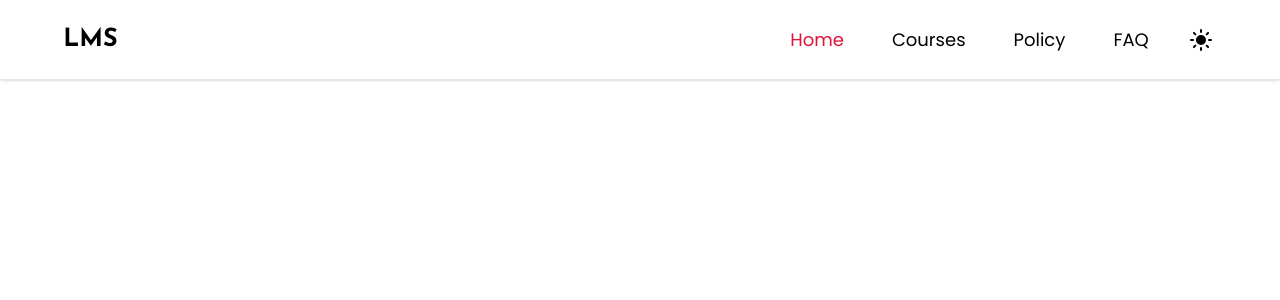
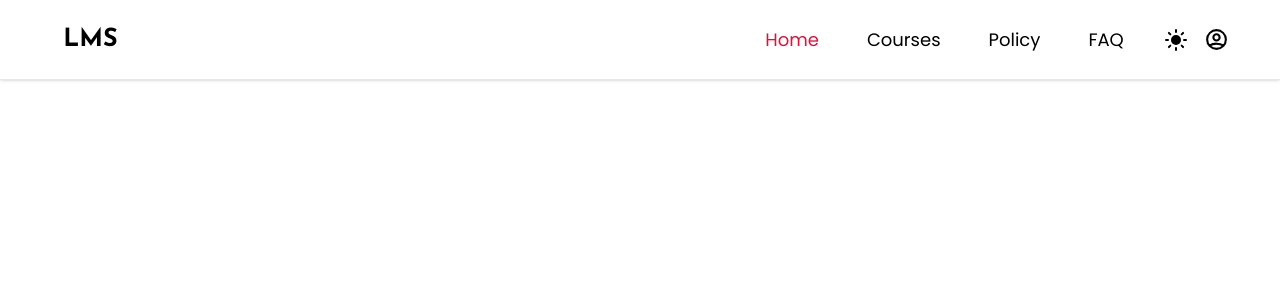
Before and after one commit to rawbil/Advanced-Learning-Management-System, a Next.js app in the folder client/: page / in a window 1280 px wide. Shown: the top 300 px of the page. Built offline with nearby package versions, Linux system fonts and the light colour scheme.

Commit message:
add menu and user icons

```diff
--- a/client/app/(components)/Header.tsx
+++ b/client/app/(components)/Header.tsx
@@ -2,6 +2,8 @@ import Link from "next/link";
 import { Dispatch, SetStateAction, useEffect, useState } from "react";
 import NavItems from "../(utils)/NavItems";
 import ThemeSwitcher from "../(utils)/ThemeSwitcher";
+import { Menu } from "lucide-react";
+import { HiOutlineMenuAlt3, HiOutlineUserCircle } from "react-icons/hi";
 
 interface IHeader {
   open: boolean;
@@ -15,16 +17,16 @@ export default function Header({ open, setOpen, activeItem }: IHeader) {
   const [isMobile, setIsMobile] = useState(true);
 
   useEffect(() => {
-      if(window !== undefined) {
+    if (window !== undefined) {
       window.addEventListener("scroll", () => {
-        if(window.scrollY > 80) {
-            setActive(true)
+        if (window.scrollY > 80) {
+          setActive(true);
         } else {
           setActive(false);
         }
-    })
+      });
     }
-  }, [active])
+  }, [active]);
 
   return (
     <div className="w-full relative">
@@ -33,12 +35,31 @@ export default function Header({ open, setOpen, activeItem }: IHeader) {
       >
         <div className="w-[95%] 800px:w-[92%] mx-auto py-2 h-full flex items-center">
           <div className="w-full h-[80px] flex items-center justify-between p-3">
-                <Link href={'/'} className={`text-[25px] font-josefin font-[800] text-black dark:text-white`}>LMS</Link>
+            <Link
+              href={"/"}
+              className={`text-[25px] font-josefin font-[800] text-black dark:text-white`}
+            >
+              LMS
+            </Link>
           </div>
           <div className="flex items-center">
             <NavItems activeItem={activeItem} isMobile={isMobile} />
           </div>
           <ThemeSwitcher />
+
+          {/* mobile */}
+          <div className="800px:hidden">
+            <div
+              className="cursor-pointer dark:text-white text-black"
+              onClick={() => setOpenSidebar(true)}
+            >
+              <HiOutlineMenuAlt3 size={25} />
+            </div>
+          </div>
+          {/* user icon */}
+          <div className="cursor-pointer dark:text-white text-black" onClick={() => setOpen(!open)}>
+            <HiOutlineUserCircle size={25} />
+          </div>
         </div>
       </div>
     </div>
```
Lines whose indentation alone changed are shown as unchanged.
